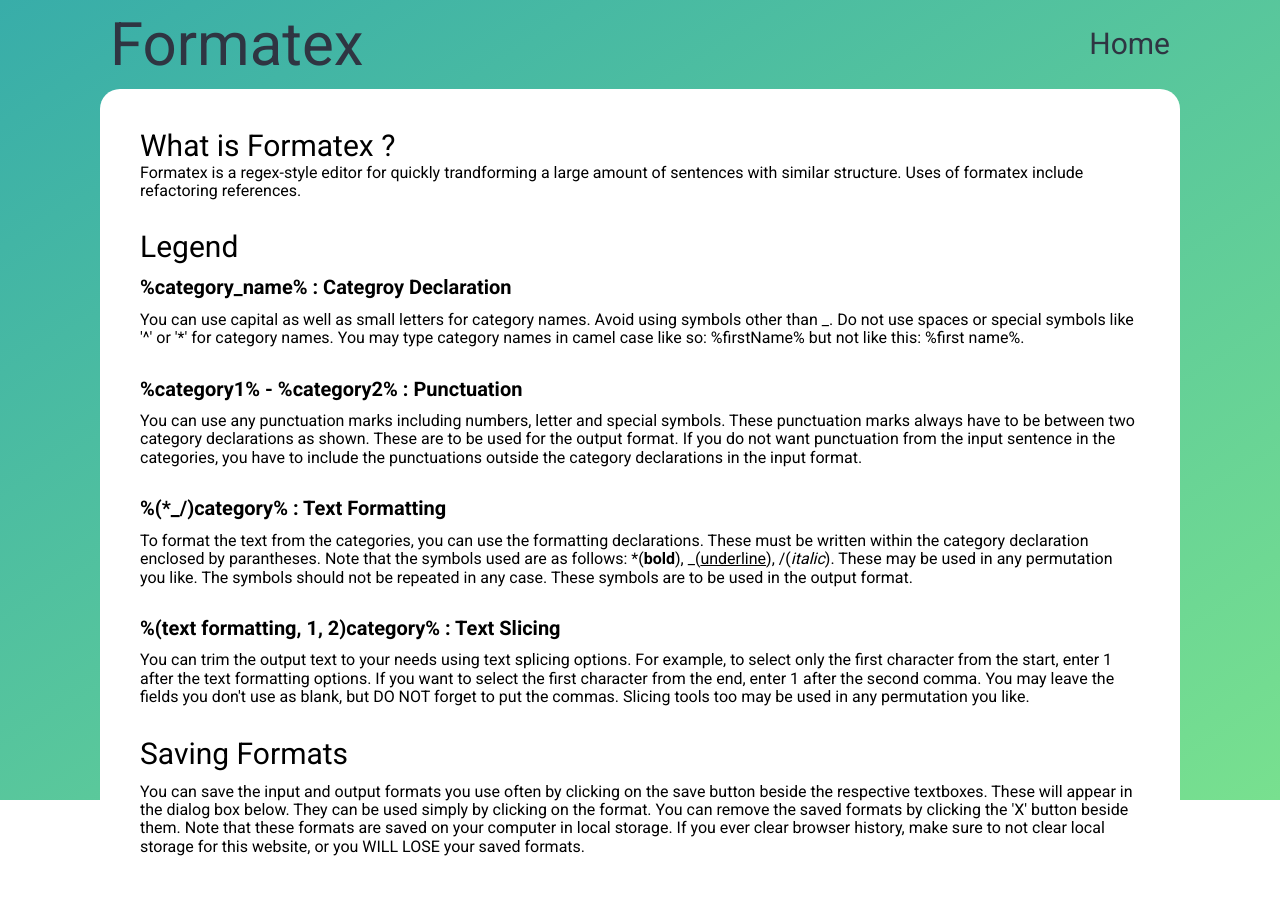
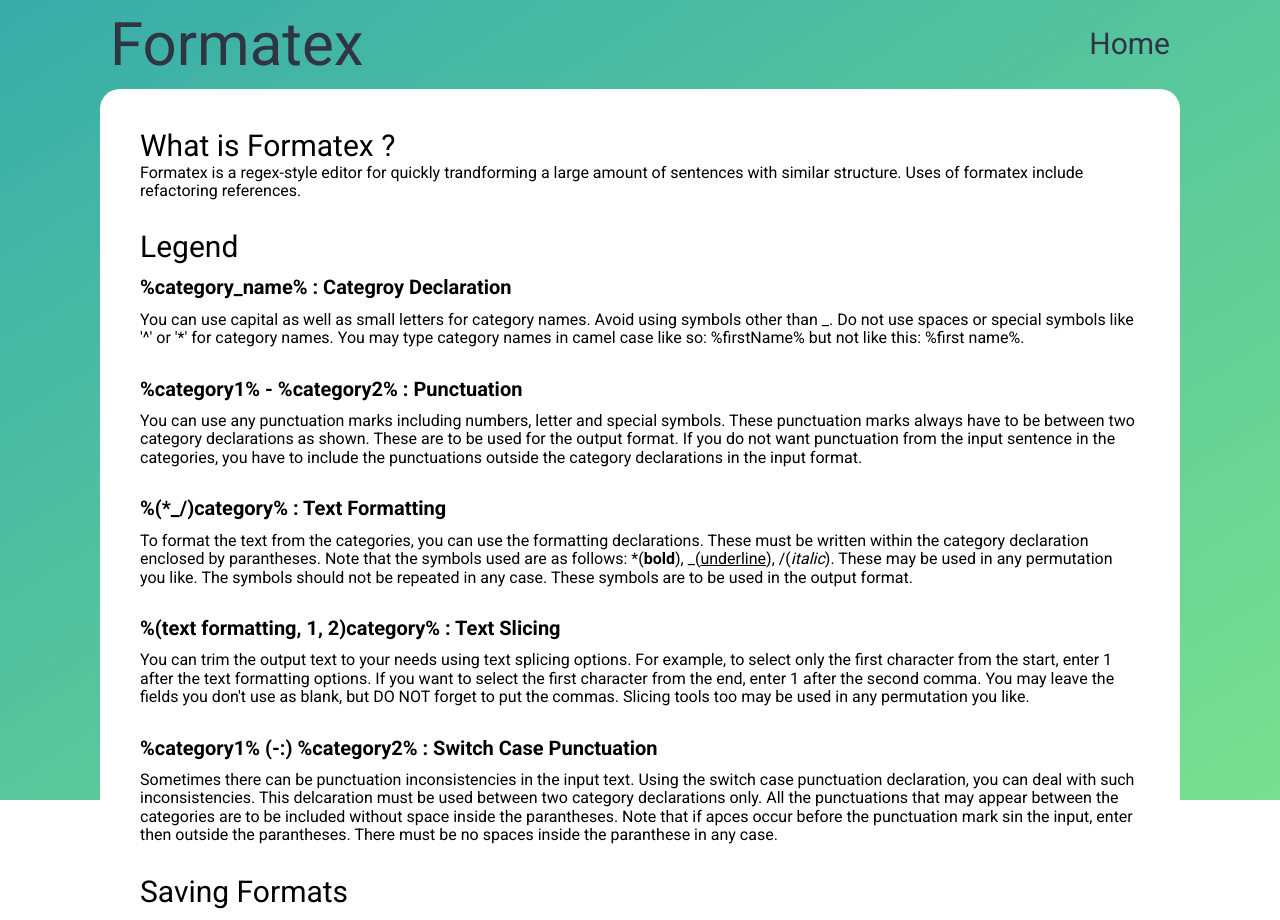
Before and after one commit to skadewdl3/expression-formatter, a React app: page /#/help in a window 1280 px wide. Shown: the top 920 px of the page. Before the commit the page ends 896 px from the top, so only its background shows below. Built offline with nearby package versions, Linux system fonts and the light colour scheme; the HTML template or start-up script is replaced by a standard one.

Commit message:
Updated docs

```diff
--- a/src/js/Help.js
+++ b/src/js/Help.js
@@ -91,6 +91,28 @@ const Help = () => {
             </span>
             <br />
           </li>
+
+          <div className="divider-invisible"></div>
+
+          <li style={{ listStyle: 'none' }}>
+            <strong className="subheading">
+              %category1% (-:) %category2% : Switch Case Punctuation
+            </strong>
+            <br />
+            <br />
+            <span className="text">
+              Sometimes there can be punctuation inconsistencies in the input
+              text. Using the switch case punctuation declaration, you can deal
+              with such inconsistencies. This delcaration must be used between
+              two category declarations only. All the punctuations that may
+              appear between the categories are to be included without space
+              inside the parantheses. Note that if apces occur before the
+              punctuation mark sin the input, enter then outside the
+              parantheses. There must be no spaces inside the paranthese in any
+              case.
+            </span>
+            <br />
+          </li>
         </ol>
         <div className="divider-invisible"></div>
         <span className="heading">Saving Formats</span>
```
